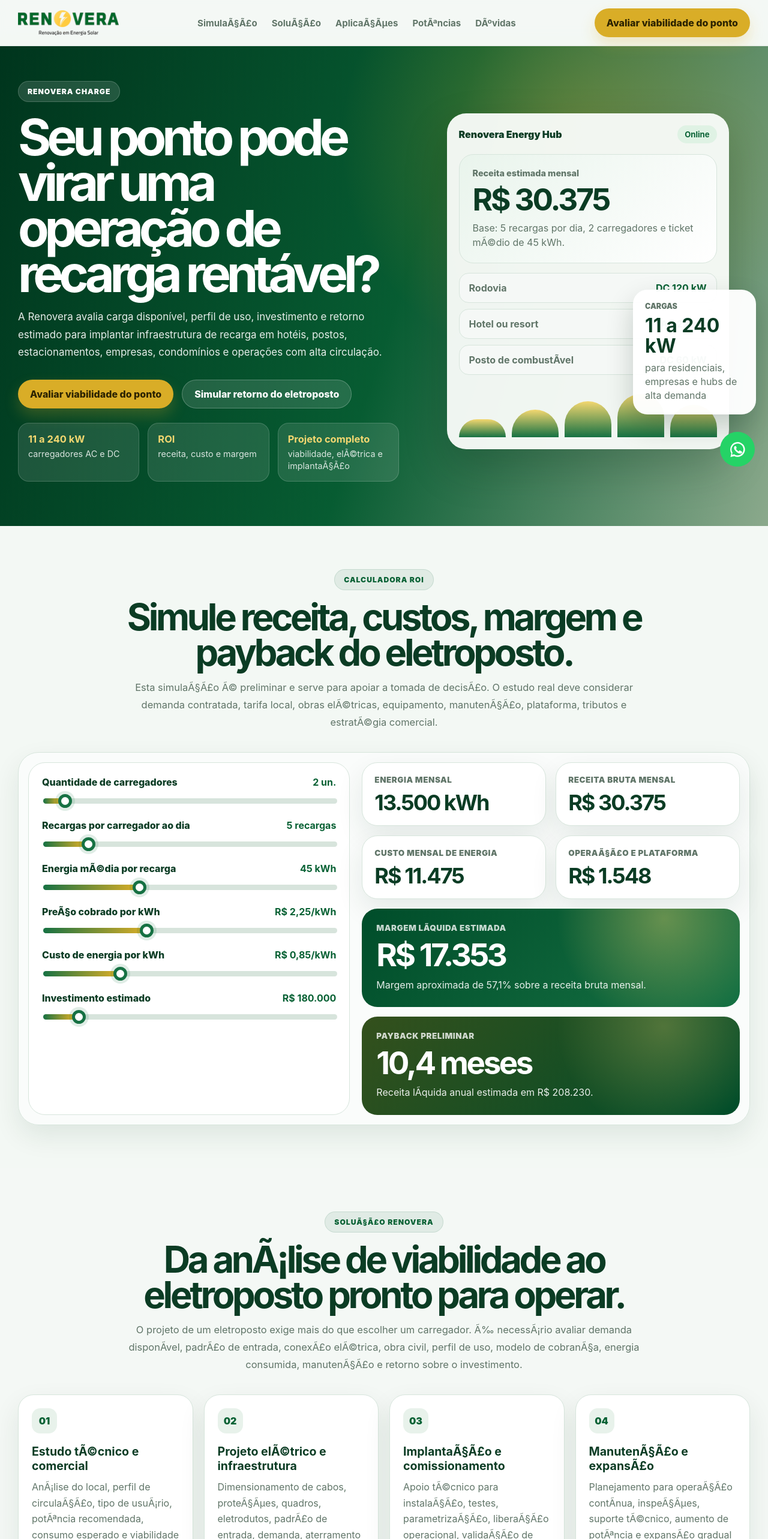
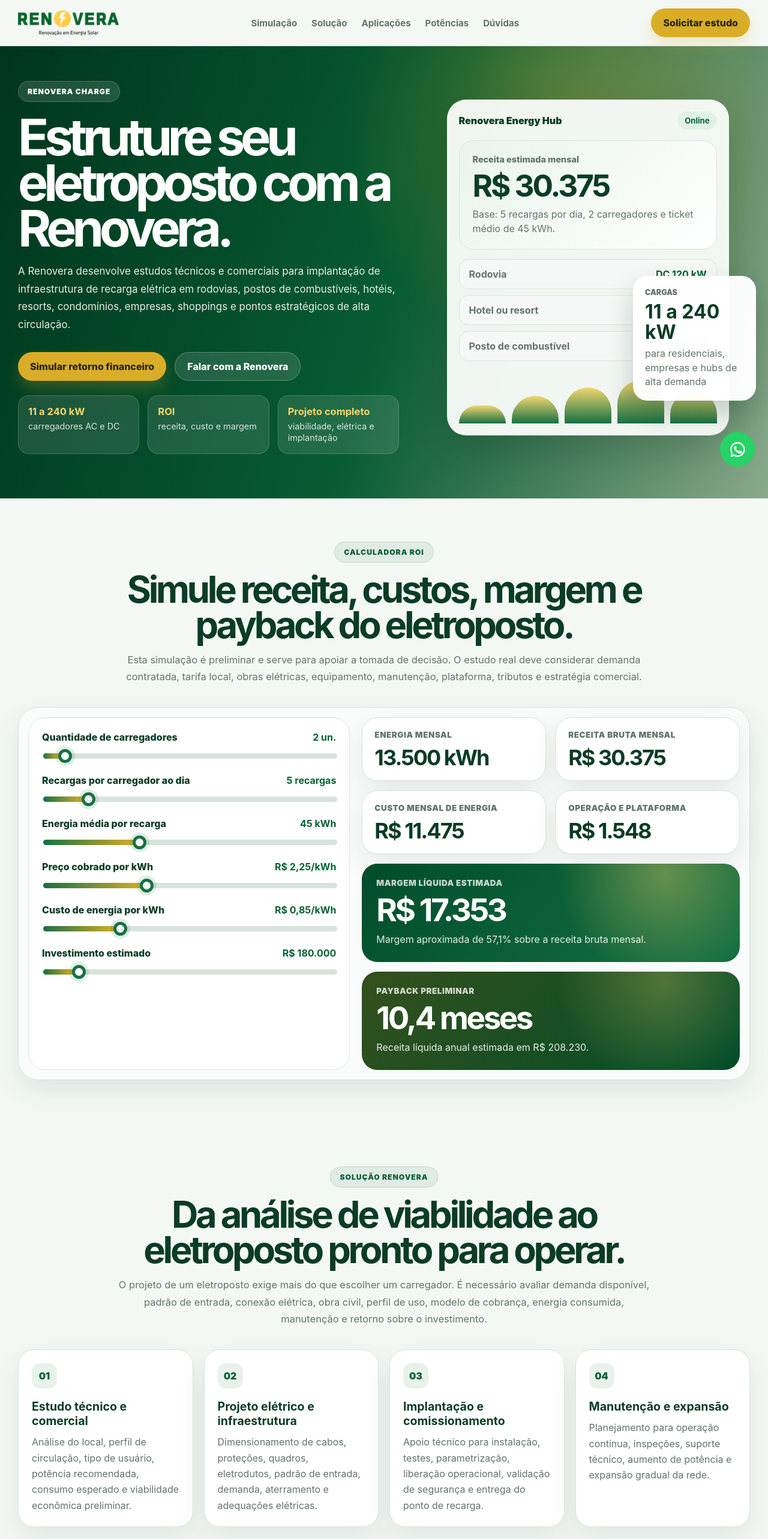
Before and after one commit to renovera1/renovera-eletroposto, a React (Vite) app: page / in a window 1280 px wide. Shown: the top 2566 px of the page at 60% size. Built offline with nearby package versions, Linux system fonts and the light colour scheme; the HTML template or start-up script is replaced by a standard one.

Commit message:
Corrige codificacao dos textos

```diff
--- a/src/App.tsx
+++ b/src/App.tsx
@@ -1,22 +1,8 @@
 import { useMemo, useState } from "react";
 import LiveEditor from "./LiveEditor";
 
-const WHATSAPP_NUMBER = "5519996514827";
-const buildWhatsappUrl = (message: string) =>
-  `https://wa.me/${WHATSAPP_NUMBER}?text=${encodeURIComponent(message)}`;
-const whatsappLink = buildWhatsappUrl(
-  "OlÃ¡, Renovera. Gostaria de avaliar a viabilidade de instalar um eletroposto. Meu local Ã© [hotel / posto / empresa / condomÃ­nio / estacionamento / outro]."
-);
-const floatingWhatsappLink = buildWhatsappUrl(
-  "OlÃ¡, Renovera. Gostaria de receber uma anÃ¡lise tÃ©cnica pelo WhatsApp."
-);
+const whatsappLink = "https://wa.me/5519996514827?text=Ol%C3%A1%2C%20Renovera.%20Gostaria%20de%20avaliar%20a%20viabilidade%20de%20instalar%20um%20eletroposto.%20Meu%20local%20%C3%A9%20%5Bhotel%20%2F%20posto%20%2F%20empresa%20%2F%20condom%C3%ADnio%20%2F%20estacionamento%20%2F%20outro%5D.";
 const logoSrc = `${import.meta.env.BASE_URL}logo-renovera.png`;
-const ecosystemLinks = [
-  ["Consultoria RegulatÃ³ria", "https://renovera1.github.io/renovera-consultoria-regulatoria/"],
-  ["Projetos ElÃ©tricos", "https://renovera1.github.io/renovera-projetos-eletricos/"],
-  ["Energia Solar", "https://renovera1.github.io/renovera-energia-solar/"],
-  ["Eletropostos", "https://renovera1.github.io/renovera-eletroposto/"],
-] as const;
 
 function WhatsAppIcon() {
   return (
@@ -90,15 +76,15 @@
           </a>
 
           <nav className="nav">
-            <a href="#roi">SimulaÃ§Ã£o</a>
-            <a href="#solucao">SoluÃ§Ã£o</a>
-            <a href="#aplicacoes">AplicaÃ§Ãµes</a>
-            <a href="#potencias">PotÃªncias</a>
-            <a href="#duvidas">DÃºvidas</a>
+            <a href="#roi">Simulação</a>
+            <a href="#solucao">Solução</a>
+            <a href="#aplicacoes">Aplicações</a>
+            <a href="#potencias">Potências</a>
+            <a href="#duvidas">Dúvidas</a>
           </nav>
 
-          <a className="headerButton" href={whatsappLink} target="_blank" rel="noreferrer">
-            Avaliar viabilidade do ponto
+          <a className="headerButton" href={whatsappLink} target="_blank">
+            Solicitar estudo
           </a>
         </div>
       </header>
@@ -109,20 +95,21 @@
             <div className="heroContent">
               <span className="eyebrow">Renovera Charge</span>
 
-              <h1>Seu ponto pode virar uma operação de recarga rentável?</h1>
+              <h1>Estruture seu eletroposto com a Renovera.</h1>
 
               <p>
-                A Renovera avalia carga disponível, perfil de uso, investimento e retorno estimado
-                para implantar infraestrutura de recarga em hotéis, postos, estacionamentos,
-                empresas, condomínios e operações com alta circulação.
+                A Renovera desenvolve estudos técnicos e comerciais para
+                implantação de infraestrutura de recarga elétrica em rodovias,
+                postos de combustíveis, hotéis, resorts, condomínios, empresas,
+                shoppings e pontos estratégicos de alta circulação.
               </p>
 
               <div className="heroActions">
-                <a className="primaryButton" href={whatsappLink} target="_blank" rel="noreferrer">
-                  Avaliar viabilidade do ponto
+                <a className="primaryButton" href="#roi">
+                  Simular retorno financeiro
                 </a>
-                <a className="secondaryButton" href="#roi">
-                  Simular retorno do eletroposto
+                <a className="secondaryButton" href={whatsappLink} target="_blank">
+                  Falar com a Renovera
                 </a>
               </div>
 
@@ -137,7 +124,7 @@
                 </div>
                 <div>
                   <strong>Projeto completo</strong>
-                  <span>viabilidade, elÃ©trica e implantaÃ§Ã£o</span>
+                  <span>viabilidade, elétrica e implantação</span>
                 </div>
               </div>
             </div>
@@ -153,7 +140,7 @@
                   <span>Receita estimada mensal</span>
                   <strong>R$ 30.375</strong>
                   <p>
-                    Base: 5 recargas por dia, 2 carregadores e ticket mÃ©dio de
+                    Base: 5 recargas por dia, 2 carregadores e ticket médio de
                     45 kWh.
                   </p>
                 </div>
@@ -168,7 +155,7 @@
                     <strong>AC 22 kW</strong>
                   </div>
                   <div>
-                    <span>Posto de combustÃ­vel</span>
+                    <span>Posto de combustível</span>
                     <strong>DC 60 kW</strong>
                   </div>
                 </div>
@@ -197,10 +184,10 @@
               <span className="eyebrow light">Calculadora ROI</span>
               <h2>Simule receita, custos, margem e payback do eletroposto.</h2>
               <p>
-                Esta simulaÃ§Ã£o Ã© preliminar e serve para apoiar a tomada de
-                decisÃ£o. O estudo real deve considerar demanda contratada, tarifa
-                local, obras elÃ©tricas, equipamento, manutenÃ§Ã£o, plataforma,
-                tributos e estratÃ©gia comercial.
+                Esta simulação é preliminar e serve para apoiar a tomada de
+                decisão. O estudo real deve considerar demanda contratada, tarifa
+                local, obras elétricas, equipamento, manutenção, plataforma,
+                tributos e estratégia comercial.
               </p>
             </div>
 
@@ -227,7 +214,7 @@
                 />
 
                 <Control
-                  label="Energia mÃ©dia por recarga"
+                  label="Energia média por recarga"
                   value={averageKwh}
                   suffix="kWh"
                   min={10}
@@ -237,7 +224,7 @@
                 />
 
                 <Control
-                  label="PreÃ§o cobrado por kWh"
+                  label="Preço cobrado por kWh"
                   value={salePrice}
                   suffix="R$/kWh"
                   min={0.8}
@@ -287,14 +274,14 @@
                 </div>
 
                 <div className="resultCard">
-                  <span>OperaÃ§Ã£o e plataforma</span>
+                  <span>Operação e plataforma</span>
                   <strong>
                     {formatCurrency(result.platformCost + result.maintenance)}
                   </strong>
                 </div>
 
                 <div className="highlightResult">
-                  <span>Margem lÃ­quida estimada</span>
+                  <span>Margem líquida estimada</span>
                   <strong>{formatCurrency(result.netRevenue)}</strong>
                   <p>
                     Margem aproximada de{" "}
@@ -311,7 +298,7 @@
                       : "Indefinido"}
                   </strong>
                   <p>
-                    Receita lÃ­quida anual estimada em{" "}
+                    Receita líquida anual estimada em{" "}
                     {formatCurrency(result.annualNetRevenue)}.
                   </p>
                 </div>
@@ -323,13 +310,13 @@
         <section className="intro" id="solucao">
           <div className="container">
             <div className="sectionHeader center">
-              <span className="eyebrow light">SoluÃ§Ã£o Renovera</span>
-              <h2>Da anÃ¡lise de viabilidade ao eletroposto pronto para operar.</h2>
+              <span className="eyebrow light">Solução Renovera</span>
+              <h2>Da análise de viabilidade ao eletroposto pronto para operar.</h2>
               <p>
                 O projeto de um eletroposto exige mais do que escolher um
-                carregador. Ã‰ necessÃ¡rio avaliar demanda disponÃ­vel, padrÃ£o de
-                entrada, conexÃ£o elÃ©trica, obra civil, perfil de uso, modelo de
-                cobranÃ§a, energia consumida, manutenÃ§Ã£o e retorno sobre o
+                carregador. É necessário avaliar demanda disponível, padrão de
+                entrada, conexão elétrica, obra civil, perfil de uso, modelo de
+                cobrança, energia consumida, manutenção e retorno sobre o
                 investimento.
               </p>
             </div>
@@ -337,39 +324,39 @@
             <div className="introGrid">
               <div className="introCard">
                 <span>01</span>
-                <h3>Estudo tÃ©cnico e comercial</h3>
+                <h3>Estudo técnico e comercial</h3>
                 <p>
-                  AnÃ¡lise do local, perfil de circulaÃ§Ã£o, tipo de usuÃ¡rio,
-                  potÃªncia recomendada, consumo esperado e viabilidade econÃ´mica
+                  Análise do local, perfil de circulação, tipo de usuário,
+                  potência recomendada, consumo esperado e viabilidade econômica
                   preliminar.
                 </p>
               </div>
 
               <div className="introCard">
                 <span>02</span>
-                <h3>Projeto elÃ©trico e infraestrutura</h3>
+                <h3>Projeto elétrico e infraestrutura</h3>
                 <p>
-                  Dimensionamento de cabos, proteÃ§Ãµes, quadros, eletrodutos,
-                  padrÃ£o de entrada, demanda, aterramento e adequaÃ§Ãµes elÃ©tricas.
+                  Dimensionamento de cabos, proteções, quadros, eletrodutos,
+                  padrão de entrada, demanda, aterramento e adequações elétricas.
                 </p>
               </div>
 
               <div className="introCard">
                 <span>03</span>
-                <h3>ImplantaÃ§Ã£o e comissionamento</h3>
+                <h3>Implantação e comissionamento</h3>
                 <p>
-                  Apoio tÃ©cnico para instalaÃ§Ã£o, testes, parametrizaÃ§Ã£o,
-                  liberaÃ§Ã£o operacional, validaÃ§Ã£o de seguranÃ§a e entrega do
+                  Apoio técnico para instalação, testes, parametrização,
+                  liberação operacional, validação de segurança e entrega do
                   ponto de recarga.
                 </p>
               </div>
 
               <div className="introCard">
                 <span>04</span>
-                <h3>ManutenÃ§Ã£o e expansÃ£o</h3>
+                <h3>Manutenção e expansão</h3>
                 <p>
-                  Planejamento para operaÃ§Ã£o contÃ­nua, inspeÃ§Ãµes, suporte
-                  tÃ©cnico, aumento de potÃªncia e expansÃ£o gradual da rede.
+                  Planejamento para operação contínua, inspeções, suporte
+                  técnico, aumento de potência e expansão gradual da rede.
                 </p>
               </div>
             </div>
@@ -380,25 +367,25 @@
           <div className="container">
             <div className="splitHeader">
               <div>
-                <span className="eyebrow light">AplicaÃ§Ãµes</span>
-                <h2>Uma soluÃ§Ã£o para diferentes perfis de uso.</h2>
+                <span className="eyebrow light">Aplicações</span>
+                <h2>Uma solução para diferentes perfis de uso.</h2>
               </div>
               <p>
-                Cada ponto possui uma estratÃ©gia distinta. Locais de permanÃªncia
+                Cada ponto possui uma estratégia distinta. Locais de permanência
                 longa podem utilizar recarga AC. Pontos de passagem, rodovias e
-                postos exigem carregamento DC mais rÃ¡pido, maior disponibilidade
-                e operaÃ§Ã£o mais estruturada.
+                postos exigem carregamento DC mais rápido, maior disponibilidade
+                e operação mais estruturada.
               </p>
             </div>
 
             <div className="cardsGrid">
               <article className="useCard">
                 <div className="icon">01</div>
-                <h3>Postos de combustÃ­veis</h3>
+                <h3>Postos de combustíveis</h3>
                 <p>
-                  Transforme o posto em ponto de conveniÃªncia para veÃ­culos
-                  elÃ©tricos, com carregadores DC, sinalizaÃ§Ã£o, vaga dedicada e
-                  estratÃ©gia de monetizaÃ§Ã£o por kWh.
+                  Transforme o posto em ponto de conveniência para veículos
+                  elétricos, com carregadores DC, sinalização, vaga dedicada e
+                  estratégia de monetização por kWh.
                 </p>
               </article>
 
@@ -406,18 +393,18 @@
                 <div className="icon">02</div>
                 <h3>Rodovias e corredores</h3>
                 <p>
-                  Estruture pontos de recarga rÃ¡pida em rotas estratÃ©gicas,
+                  Estruture pontos de recarga rápida em rotas estratégicas,
                   reduzindo ansiedade de autonomia e agregando valor ao fluxo de
-                  veÃ­culos.
+                  veículos.
                 </p>
               </article>
 
               <article className="useCard">
                 <div className="icon">03</div>
-                <h3>HotÃ©is e resorts</h3>
+                <h3>Hotéis e resorts</h3>
                 <p>
-                  OfereÃ§a recarga como diferencial de experiÃªncia, retenÃ§Ã£o e
-                  conveniÃªncia para hÃ³spedes com veÃ­culos elÃ©tricos.
+                  Ofereça recarga como diferencial de experiência, retenção e
+                  conveniência para hóspedes com veículos elétricos.
                 </p>
               </article>
 
@@ -425,18 +412,18 @@
                 <div className="icon">04</div>
                 <h3>Shoppings e centros comerciais</h3>
                 <p>
-                  Aumente permanÃªncia, gere nova receita e associe o
-                  empreendimento a inovaÃ§Ã£o, sustentabilidade e mobilidade
-                  elÃ©trica.
+                  Aumente permanência, gere nova receita e associe o
+                  empreendimento a inovação, sustentabilidade e mobilidade
+                  elétrica.
                 </p>
               </article>
 
               <article className="useCard">
                 <div className="icon">05</div>
-                <h3>CondomÃ­nios</h3>
+                <h3>Condomínios</h3>
                 <p>
-                  Planeje infraestrutura coletiva, mediÃ§Ã£o, rateio, seguranÃ§a
-                  elÃ©trica e expansÃ£o organizada para moradores.
+                  Planeje infraestrutura coletiva, medição, rateio, segurança
+                  elétrica e expansão organizada para moradores.
                 </p>
               </article>
 
@@ -444,8 +431,8 @@
                 <div className="icon">06</div>
                 <h3>Empresas e frotas</h3>
                 <p>
-                  Apoie a eletrificaÃ§Ã£o de frotas leves, veÃ­culos corporativos,
-                  clientes, colaboradores e operaÃ§Ãµes internas.
+                  Apoie a eletrificação de frotas leves, veículos corporativos,
+                  clientes, colaboradores e operações internas.
                 </p>
               </article>
             </div>
@@ -455,12 +442,12 @@
         <section className="power" id="potencias">
           <div className="container powerGrid">
             <div className="sectionHeader">
-              <span className="eyebrow light">PotÃªncias</span>
+              <span className="eyebrow light">Potências</span>
               <h2>Do carregador residencial ao hub de alta demanda.</h2>
               <p>
-                A escolha da potÃªncia depende do tempo de permanÃªncia do usuÃ¡rio,
-                da demanda elÃ©trica disponÃ­vel, do investimento previsto e do
-                modelo de cobranÃ§a. A Renovera avalia o equilÃ­brio entre custo,
+                A escolha da potência depende do tempo de permanência do usuário,
+                da demanda elétrica disponível, do investimento previsto e do
+                modelo de cobrança. A Renovera avalia o equilíbrio entre custo,
                 velocidade de recarga e retorno financeiro.
               </p>
             </div>
@@ -468,19 +455,19 @@
             <div className="powerTable">
               <div className="powerRow">
                 <strong>11 kW</strong>
-                <span>ResidÃªncias, condomÃ­nios e empresas com baixa rotatividade.</span>
+                <span>Residências, condomínios e empresas com baixa rotatividade.</span>
               </div>
               <div className="powerRow">
                 <strong>22 kW</strong>
-                <span>HotÃ©is, estacionamentos, resorts e pontos de permanÃªncia longa.</span>
+                <span>Hotéis, estacionamentos, resorts e pontos de permanência longa.</span>
               </div>
               <div className="powerRow">
                 <strong>30 a 40 kW</strong>
-                <span>OperaÃ§Ãµes de entrada em DC com investimento menor.</span>
+                <span>Operações de entrada em DC com investimento menor.</span>
               </div>
               <div className="powerRow">
                 <strong>60 a 90 kW</strong>
-                <span>Postos, comÃ©rcios e locais com necessidade de giro moderado.</span>
+                <span>Postos, comércios e locais com necessidade de giro moderado.</span>
               </div>
               <div className="powerRow">
                 <strong>120 kW</strong>
@@ -488,7 +475,7 @@
               </div>
               <div className="powerRow">
                 <strong>180 a 240 kW</strong>
-                <span>Corredores estratÃ©gicos e alta rotatividade de veÃ­culos.</span>
+                <span>Corredores estratégicos e alta rotatividade de veículos.</span>
               </div>
             </div>
           </div>
@@ -497,29 +484,29 @@
         <section className="faq" id="duvidas">
           <div className="container">
             <div className="sectionHeader center">
-              <span className="eyebrow light">DÃºvidas frequentes</span>
+              <span className="eyebrow light">Dúvidas frequentes</span>
               <h2>Pontos importantes antes de investir.</h2>
             </div>
 
             <div className="faqGrid">
               <Faq
                 question="Qual carregador devo escolher?"
-                answer="Depende do tipo de usuÃ¡rio, tempo mÃ©dio de permanÃªncia, demanda elÃ©trica disponÃ­vel e objetivo financeiro. ResidÃªncias e condomÃ­nios normalmente utilizam AC. Rodovias e postos tendem a exigir DC."
+                answer="Depende do tipo de usuário, tempo médio de permanência, demanda elétrica disponível e objetivo financeiro. Residências e condomínios normalmente utilizam AC. Rodovias e postos tendem a exigir DC."
               />
 
               <Faq
-                question="A calculadora substitui o estudo tÃ©cnico?"
-                answer="NÃ£o. Ela entrega uma visÃ£o preliminar de viabilidade. O estudo tÃ©cnico completo considera instalaÃ§Ã£o elÃ©trica, custos reais de obra, tarifa, demanda contratada, equipamento e operaÃ§Ã£o."
+                question="A calculadora substitui o estudo técnico?"
+                answer="Não. Ela entrega uma visão preliminar de viabilidade. O estudo técnico completo considera instalação elétrica, custos reais de obra, tarifa, demanda contratada, equipamento e operação."
               />
 
               <Faq
                 question="Preciso aumentar a demanda de energia?"
-                answer="Pode ser necessÃ¡rio. A Renovera avalia a carga existente, potÃªncia do carregador, simultaneidade, tensÃ£o de alimentaÃ§Ã£o e exigÃªncias da concessionÃ¡ria."
+                answer="Pode ser necessário. A Renovera avalia a carga existente, potência do carregador, simultaneidade, tensão de alimentação e exigências da concessionária."
               />
 
               <Faq
                 question="O eletroposto pode ser integrado com energia solar?"
-                answer="Sim. A geraÃ§Ã£o solar pode reduzir custo energÃ©tico e melhorar a margem do projeto, mas deve ser analisada junto com o perfil de consumo e regras de conexÃ£o."
+                answer="Sim. A geração solar pode reduzir custo energético e melhorar a margem do projeto, mas deve ser analisada junto com o perfil de consumo e regras de conexão."
               />
             </div>
           </div>
@@ -527,28 +514,22 @@
 
         <section className="finalCta">
           <div className="container finalCtaBox">
-            <h2>Seu ponto pode virar uma operação de recarga rentável?</h2>
+            <h2>Quer transformar a simulação em um estudo real?</h2>
             <p>
-              A Renovera avalia carga disponível, perfil de uso, investimento e retorno estimado.
+              A Renovera pode avaliar seu local, estimar o investimento,
+              dimensionar a infraestrutura e indicar a melhor estratégia para o
+              seu eletroposto.
             </p>
-            <small className="finalMicrocopy">
-              Estudo inicial para hotéis, postos, estacionamentos, empresas, condomínios e frotas.
-            </small>
-            <div className="finalActions">
-              <a className="primaryButton" href={whatsappLink} target="_blank" rel="noreferrer">
-                Avaliar viabilidade do ponto
-              </a>
-              <a className="secondaryButton finalSecondaryButton" href="#roi">
-                Simular retorno do eletroposto
-              </a>
-            </div>
+            <a className="primaryButton" href={whatsappLink} target="_blank">
+              Solicitar análise do projeto
+            </a>
           </div>
         </section>
       </main>
 
       <footer className="footer">
-        <div className="container footerGrid footerGridThree">
-          <div className="footerPanel">
+        <div className="container footerGrid">
+          <div>
             <img src={logoSrc} alt="Renovera" />
             <p>
               Engenharia, energia e mobilidade elétrica para estruturar a nova
@@ -556,25 +537,31 @@
             </p>
           </div>
 
-          <div className="footerPanel">
-            <h4><span className="footerIcon">L</span> ENDEREÇO</h4>
-            <p>Rua Visconde do Rio Branco, n.106,</p>
-            <p>Centro, São João da Boa Vista - SP,</p>
-            <p>CEP: 13870-180</p>
+          <div>
+            <h4>Menu</h4>
+            <a href="#roi">Simulação</a>
+            <a href="#solucao">Solução</a>
+            <a href="#aplicacoes">Aplicações</a>
+            <a href="#potencias">Potências</a>
           </div>
 
-          <div className="footerPanel">
-            <h4><span className="footerIcon">C</span> CONTATO</h4>
-            <a href="https://wa.me/5519996514827" target="_blank" rel="noreferrer">+55 (19) 99651-4827</a>
-            <a href="tel:+551931950160">+55 (19) 3195-0160</a>
+          <div>
+            <h4>Contato</h4>
+            <a href={whatsappLink} target="_blank">
+              WhatsApp comercial
+            </a>
             <a href="mailto:contato@renovera.com.br">contato@renovera.com.br</a>
           </div>
-        </div>
 
-        <div className="container ecosystemLinks">
-          {ecosystemLinks.map(([label, href]) => (
-            <a key={href} href={href} target="_blank" rel="noreferrer">{label}</a>
-          ))}
+          <div>
+            <h4>Compliance</h4>
+            <p>
+              Canal ético e confidencial para denúncias e comunicações internas.
+            </p>
+            <a href="mailto:compliance@renovera.com.br">
+              compliance@renovera.com.br
+            </a>
+          </div>
         </div>
 
         <div className="container copyright">
@@ -582,7 +569,7 @@
         </div>
       </footer>
 
-      <a className="whatsappFloat" href={floatingWhatsappLink} target="_blank" rel="noreferrer" aria-label="Receber análise pelo WhatsApp">
+      <a className="whatsappFloat" href={whatsappLink} target="_blank" rel="noreferrer" aria-label="Falar com a Renovera no WhatsApp">
         <WhatsAppIcon />
       </a>
       <LiveEditor namespace="renovera-eletroposto" />
@@ -652,7 +639,7 @@
     <div className={`faqItem ${open ? "active" : ""}`}>
       <button onClick={() => setOpen(!open)}>
         <span>{question}</span>
-        <strong>{open ? "âˆ’" : "+"}</strong>
+        <strong>{open ? "−" : "+"}</strong>
       </button>
 
       {open && <p>{answer}</p>}
```
